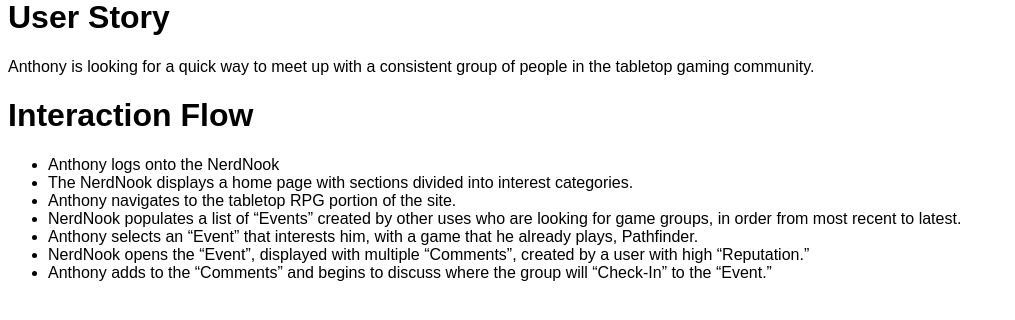
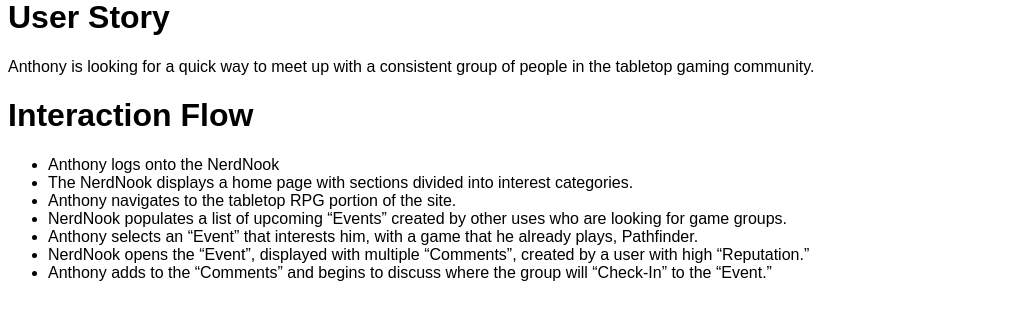
Before and after one commit to mpeseke/nerd-nook, a PHP site: page /anthonyUseCase.php in a window 1280 px wide. Shown: the part 138-458 px from the top of the page, without its empty margins (0-1015 px from the left). Run offline with PHP 8.4, Linux system fonts and the light colour scheme.

Commit message:
Corrected Anthony Interaction Flow.

```diff
--- a/epic/anthonyUseCase.php
+++ b/epic/anthonyUseCase.php
@@ -16,7 +16,7 @@
 			<li>Anthony logs onto the NerdNook </li>
 			<li>The NerdNook displays a home page with sections divided into interest categories.</li>
 			<li>Anthony navigates to the tabletop RPG portion of the site.  </li>
-			<li>NerdNook populates a list of “Events” created by other uses who are looking for game groups, in order from most recent to latest.</li>
+			<li>NerdNook populates a list of upcoming “Events” created by other uses who are looking for game groups.</li>
 			<li>Anthony selects an “Event” that interests him, with a game that he already plays, Pathfinder. </li>
 			<li>NerdNook opens the “Event”, displayed with multiple “Comments”, created by a user with high “Reputation.” </li>
 			<li>Anthony adds to the “Comments” and begins to discuss where the group will “Check-In” to the “Event.”</li>
```
